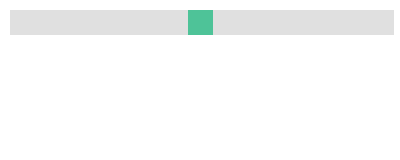
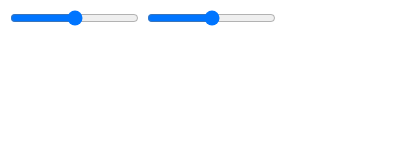
Before and after one commit to amchugh/truthy, a browser extension: page Test_extension/popup.html in a window 400 px wide. Drawn offline with Linux system fonts and the light colour scheme.

Commit message:
Working Slider

```diff
--- a/Test_extension/popup.html
+++ b/Test_extension/popup.html
@@ -1,11 +1,7 @@
 <!DOCTYPE html>
 <html>
-  <head>
-    <link rel="stylesheet" href="slider.css">
-  </head>
-  <body>
-    <div class="slidecontainer">
-      <input type="range" min="1" max="100" value="50" class="slider" id="myRange">
-    </div>
-  </body>
+  <div class="slidecontainer">
+    <input type="range" min="-10000000" max="10000000" value="0" class="slider" id="myRange">
+    <input type="range" min="-10000000" max="10000000" value="0" class="slider" id="myRange">
+  </div>
 </html>
```
